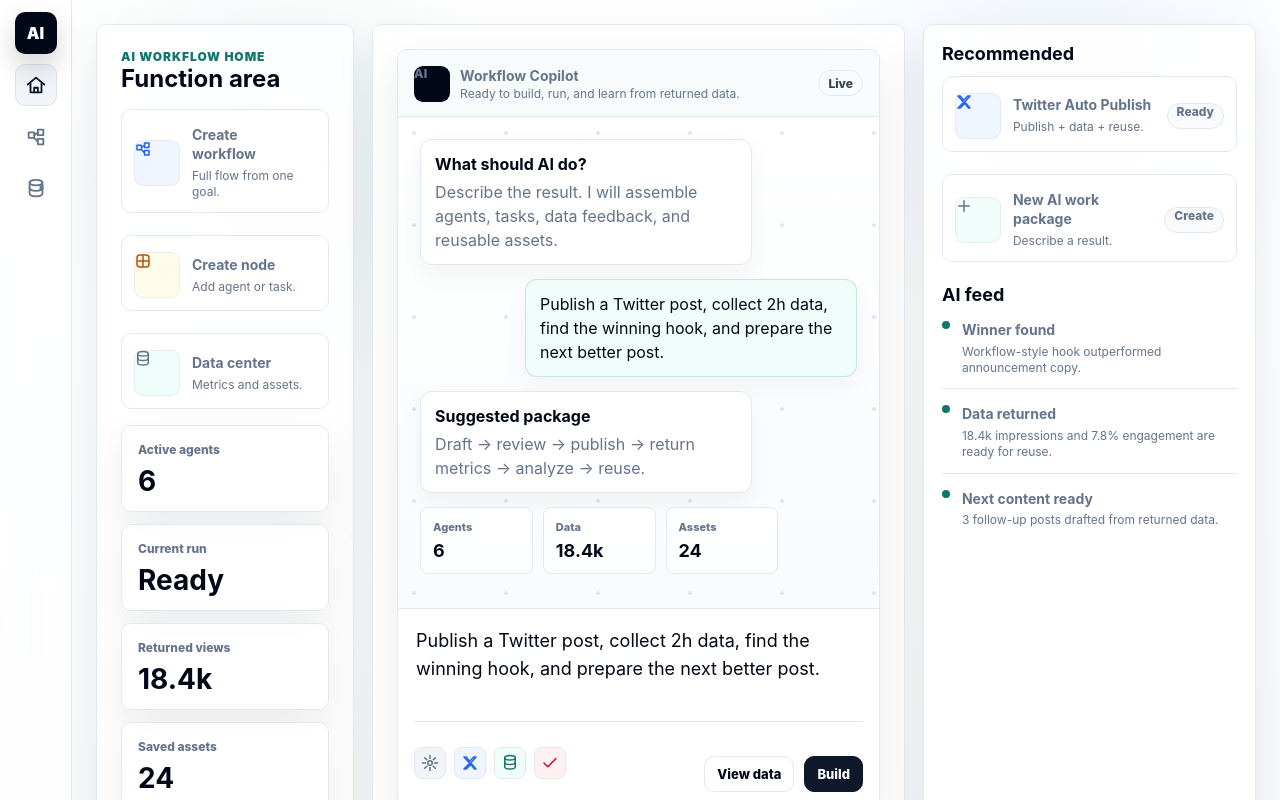
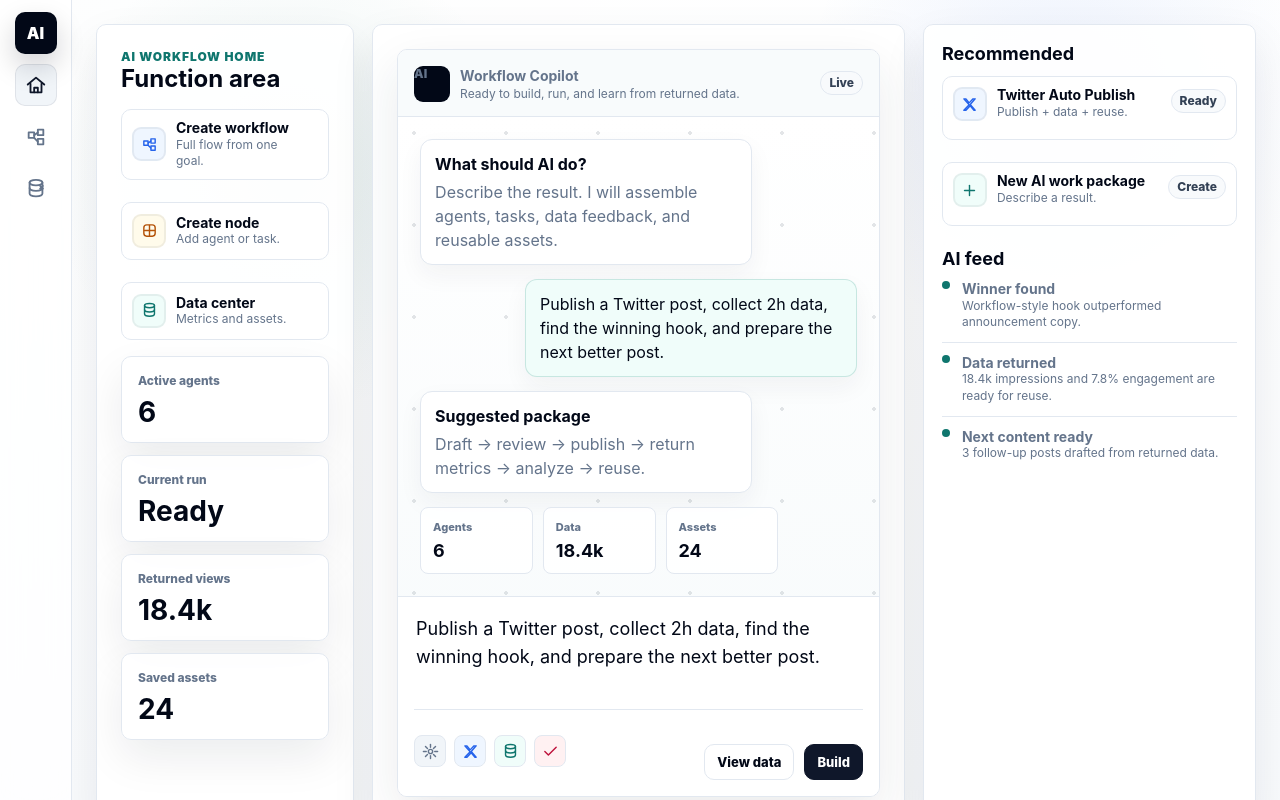
Before and after one commit to xiaomaolu/ai-workflow-studio-demo, a plain HTML site: page agents-workflow-editor-fork.html in a window 1280 px wide. Drawn offline with Linux system fonts and the light colour scheme.

Commit message:
Tighten icon list layout

```diff
--- a/agents-workflow-editor-fork.html
+++ b/agents-workflow-editor-fork.html
@@ -474,8 +474,9 @@
     }
 
     .home-tool-dot svg, .work-icon svg {
-      width: 18px;
-      height: 18px;
+      display: block;
+      width: 17px;
+      height: 17px;
       fill: none;
       stroke: currentColor;
       stroke-width: 2;
@@ -515,13 +516,13 @@
 
     .work-package-row {
       display: grid;
-      grid-template-columns: 46px minmax(0,1fr) auto;
+      grid-template-columns: 36px minmax(0,1fr) auto;
       align-items: center;
-      gap: 12px;
-      min-height: 74px;
-      padding: 12px;
+      gap: 10px;
+      min-height: 58px;
+      padding: 10px;
       border: 1px solid var(--line);
-      border-radius: 8px;
+      border-radius: var(--radius);
       background: rgba(248,251,252,.85);
       text-align: left;
     }
@@ -537,20 +538,25 @@
     .work-icon {
       display: grid;
       place-items: center;
-      width: 46px;
-      height: 46px;
-      border-radius: 12px;
+      width: 34px;
+      height: 34px;
+      margin: 0;
+      border: 1px solid rgba(15,23,42,.06);
+      border-radius: 9px;
       background: var(--data-soft);
       color: var(--data);
       font-weight: 950;
+      line-height: 1;
     }
 
     .work-icon.agent { color: var(--agent); background: var(--agent-soft); }
     .work-icon.task { color: var(--task); background: var(--task-soft); }
     .work-icon.human { color: var(--human); background: var(--human-soft); }
 
-    .work-package-row strong, .home-feed strong { display: block; font-size: 14px; }
-    .work-package-row span, .home-feed span { display: block; margin-top: 4px; color: var(--muted); font-size: 12px; line-height: 1.35; }
+    .work-package-row strong, .home-feed strong { display: block; font-size: 14px; line-height: 1.18; }
+    .work-package-row > span:not(.work-icon):not(.status-pill), .home-feed span { display: block; margin-top: 0; color: var(--muted); font-size: 12px; line-height: 1.35; }
+    .work-package-row > span:not(.work-icon):not(.status-pill) strong { color: var(--ink); }
+    .work-package-row > span:not(.work-icon):not(.status-pill) span { margin-top: 3px; }
 
     .home-feed {
       display: grid;
@@ -2020,11 +2026,19 @@
     .type-chip,
     .tag,
     .next-chip {
+      display: inline-flex;
+      align-items: center;
+      justify-content: center;
+      min-height: 24px;
+      padding: 0 8px;
       border: 1px solid #e2e8f0;
       border-radius: 999px;
       background: #f8fafc;
       color: #334155;
       box-shadow: none;
+      font-size: 12px;
+      font-weight: 760;
+      line-height: 1;
     }
 
     .work-package-row,
@@ -2058,6 +2072,25 @@
     .stack-front-mark {
       border-radius: 9px;
       box-shadow: inset 0 0 0 1px rgba(15,23,42,.06);
+    }
+
+    .work-package-row .status-pill {
+      min-width: auto;
+      white-space: nowrap;
+    }
+
+    .home-side-list .work-package-row,
+    .home-work .work-package-row {
+      grid-template-columns: 34px minmax(0, 1fr) auto;
+    }
+
+    .home-work .work-package-row {
+      align-items: start;
+      min-height: 64px;
+    }
+
+    .home-work .status-pill {
+      margin-top: 2px;
     }
 
     .drawer,
```
Also changed, not shown: index.html (+45 -12 lines).
